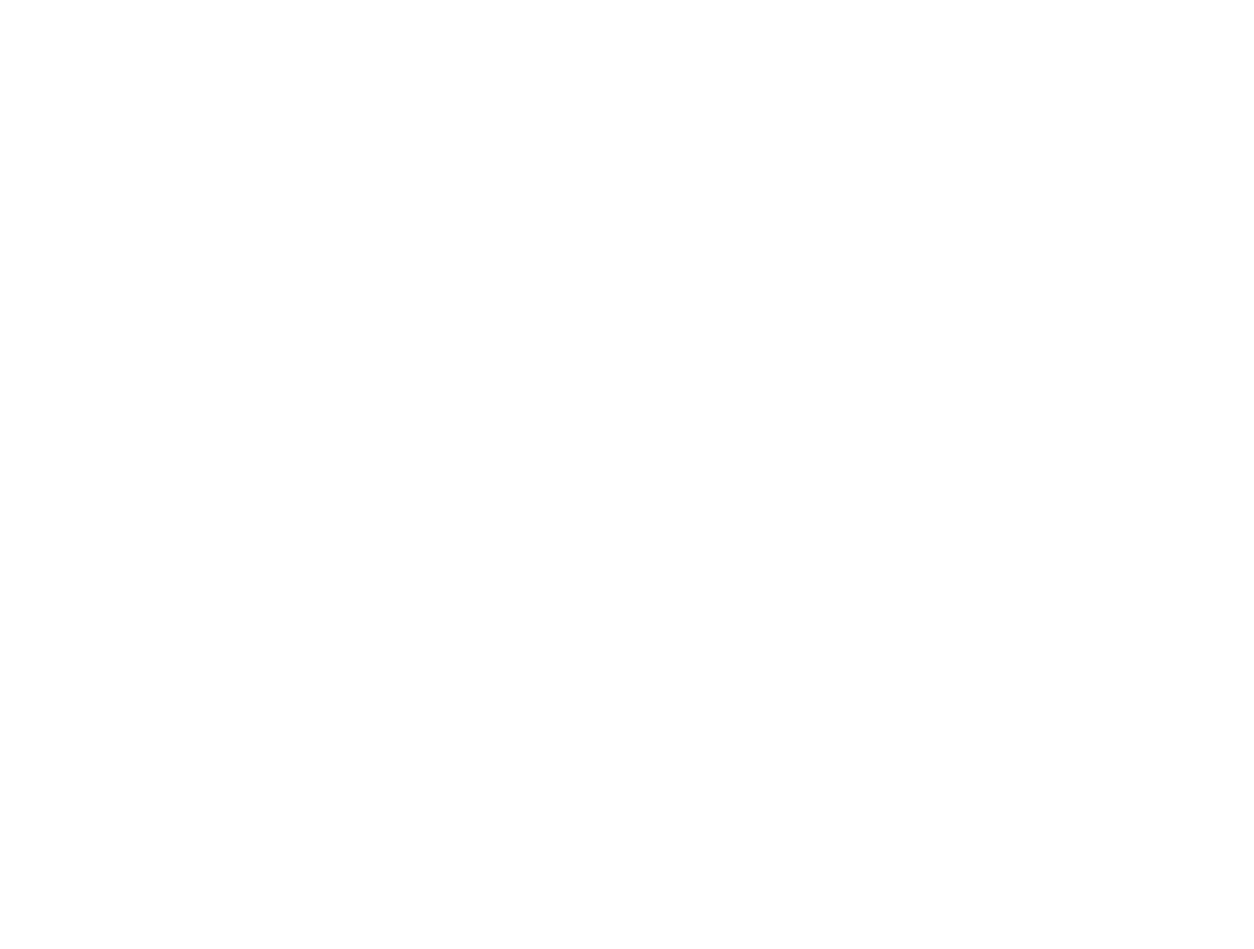
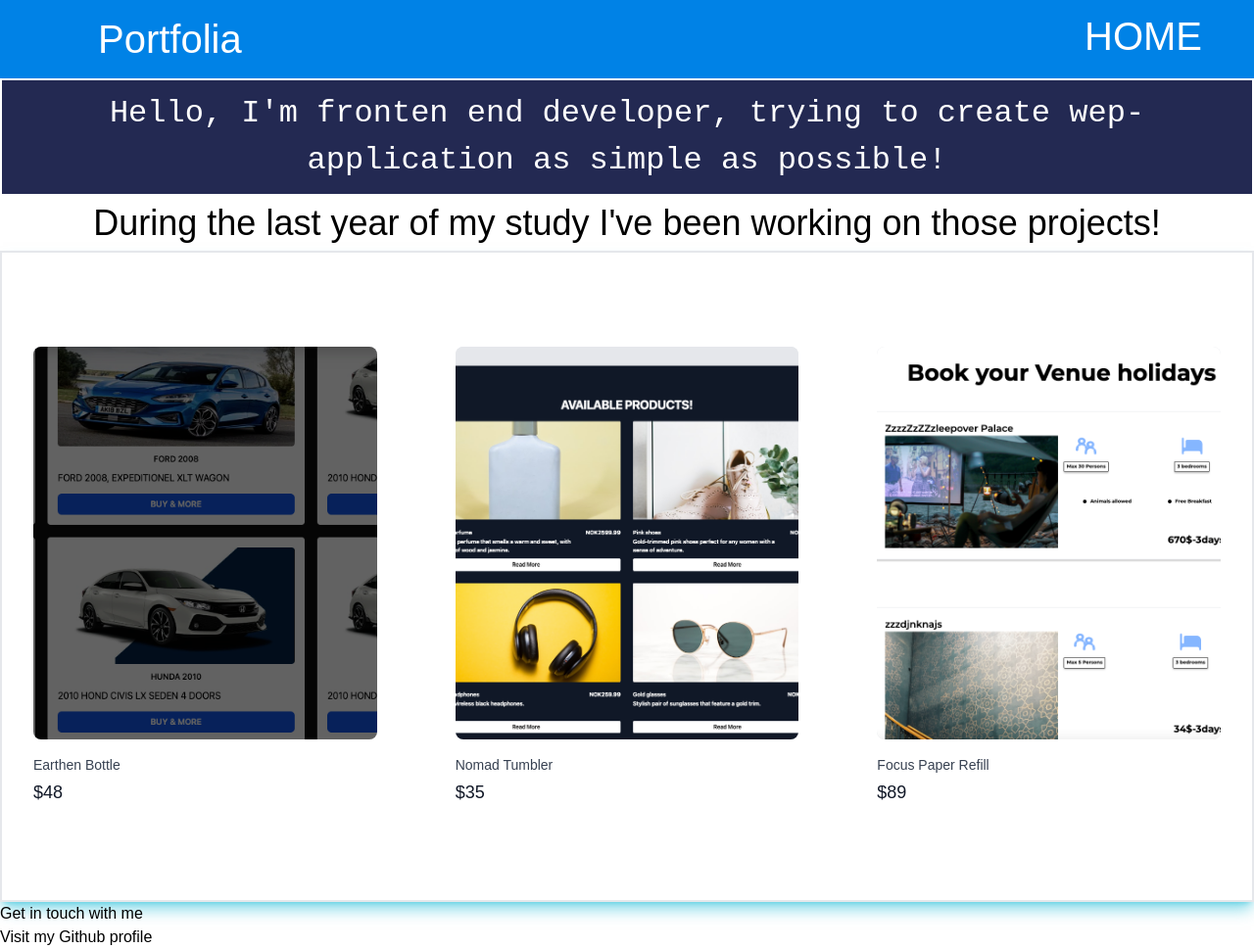
Before and after one commit to Fariaddd/Portofolia-2, a website built with Vite: page Portofolia-2/index.html in a window 1280 px wide. Shown: the whole page at 98% size. Before the commit the page ends 800 px from the top, so only its background shows below. Built offline with nearby package versions, Linux system fonts and the light colour scheme.

Commit message:
added navbar and projects section
added navbar and projects section

```diff
--- a/Portofolia-2/index.html
+++ b/Portofolia-2/index.html
@@ -1,31 +1,74 @@
 <!DOCTYPE html>
 <html lang="en">
 <head>
-    <meta charset="UTF-8" />
-    <link rel="icon" type="image/svg+xml" href="/vite.svg" />
-    <meta name="viewport" content="width=device-width, initial-scale=1.0" />
+  <meta charset="UTF-8">
+  <meta http-equiv="X-UA-Compatible" content="IE=edge">
+  <meta name="viewport" content="width=device-width, initial-scale=1.0">
+  <title>Portfolia-page</title>
   <link rel="stylesheet" href="style.css">
-    <title>Portofolia-2</title>
+
 </head>
-  <body>
 <header>
   <nav>
+    <label class="logo"> <a href="index.html"></a> Portfolia</label>
     <ul>
-          <li></li>
-          <li></li>
+      <li class="active" id="li" > <a href="index.html"></a> Home</li>
     </ul>
   </nav>
 </header>
+<body>
+    <div class="wrapper">
+      <h1 class="typing-demo">
+       Hello, I'm fronten end developer, trying to create wep-application as simple as possible!
+      </h1>
+    </div>
 
-    <main>
+
+
+
+
    <section>
+    <h2 class="p-2 text-center text-4xl ">During the last year of my study I've been working on those projects!</h2>
+    <div class="bg-white">
+      <div class="mx-auto max-w-2xl px-4 py-16 sm:px-6 sm:py-24 lg:max-w-7xl lg:px-8  border-2 shadow-lg shadow-cyan-500/50">
+        <h2 class="sr-only">Products</h2>
 
+        <div class="grid grid-cols-1 gap-x-8 gap-y-10 sm:grid-cols-2 lg:grid-cols-2 xl:grid-cols-3 xl:gap-x-20">
+          <a href="#" class="group">
+            <div class="aspect-h-1 aspect-w-1 w-full overflow-hidden rounded-lg bg-gray-200 xl:aspect-h-8 xl:aspect-w-7">
+              <img src="./imgs/Semester-project-2.png" alt="Semester-project-2." class="h-full w-full object-cover object-center group-hover:opacity-75">
+            </div>
+            <h3 class="mt-4 text-sm text-gray-700">Earthen Bottle</h3>
+            <p class="mt-1 text-lg font-medium text-gray-900">$48</p>
+          </a>
+
+          <a href="#" class="group">
+            <div class="aspect-h-1 aspect-w-1 w-full overflow-hidden rounded-lg bg-gray-200 xl:aspect-h-8 xl:aspect-w-7">
+              <img src="./imgs/JS-framework.png" alt="JS-framework." class="h-full w-full object-cover object-center group-hover:opacity-75">
+            </div>
+            <h3 class="mt-4 text-sm text-gray-700">Nomad Tumbler</h3>
+            <p class="mt-1 text-lg font-medium text-gray-900">$35</p>
+          </a>
+
+          <a href="#" class="group">
+            <div class="aspect-h-1 aspect-w-1 w-full overflow-hidden rounded-lg bg-gray-200 xl:aspect-h-8 xl:aspect-w-7">
+              <img src="./imgs/fronted-exam-mainm.png" alt="fronted-exam-main" class="h-full w-full object-cover object-center group-hover:opacity-75">
+            </div>
+            <h3 class="mt-4 text-sm text-gray-700">Focus Paper Refill</h3>
+            <p class="mt-1 text-lg font-medium text-gray-900">$89</p>
+          </a>
+        </div>
+      </div>
+    </div>
   </section>
-    </main>
+
+  <section>
+    <h2>Get in touch with me</h2>
+    <a href="https://github.com/Fariaddd">Visit my Github profile</a>
+  </section>
 
   <footer>
 
   </footer>
-    <script type="module" src="/main.js"></script>
 </body>
 </html>
--- a/Portofolia-2/package.json
+++ b/Portofolia-2/package.json
@@ -9,6 +9,7 @@
     "preview": "vite preview"
   },
   "devDependencies": {
+    "@tailwindcss/aspect-ratio": "^0.4.2",
     "autoprefixer": "^10.4.14",
     "postcss": "^8.4.24",
     "tailwindcss": "^3.3.2",
--- a/Portofolia-2/style.css
+++ b/Portofolia-2/style.css
@@ -1,3 +1,85 @@
 @tailwind base;
 @tailwind components;
 @tailwind utilities;
+
+
+
+:root {
+  --bg-color: hsl(49 37% 94%);
+  --typewriterSpeed: 6s;
+  --typewriterCharacters: 24;
+}
+
+* {
+  padding: 0;
+  margin: 0;
+  box-sizing: border-box;
+  font-family: sans-serif;
+}
+
+nav{
+  max-width: 100%;
+  background: #0082e6;
+  height: 80px;
+
+}
+
+.logo{
+  color: white;
+  font-size: 40px;
+  line-height: 80px;
+  padding: 0 100px;
+  cursor: pointer;
+}
+nav ul{
+  float: right;
+  margin-right: 40px;
+}
+
+#li{
+  font-size: 40px;
+  color: white;
+  text-transform: uppercase;
+  padding: 7px 13px;
+  border-radius: 3px;
+  cursor: pointer;
+}
+
+.wrapper {
+  display: flex;
+  max-width: 100%;
+  align-items: center;
+  text-align: center;
+  justify-content: center;
+
+  border: 2px solid #fff;
+  padding: 15px;
+  height: 15vh;
+
+  background: rgb(35, 41, 82);
+}
+
+.typing-demo {
+
+  width: 99ch;
+  animation: typing 2s steps(22), blink .5s step-end infinite alternate;
+
+  overflow: hidden;
+  font-family: monospace;
+  font-size: 2rem;
+  color: white;
+  padding: 20px;
+
+}
+
+@keyframes typing {
+  from {
+    width: 0
+  }
+}
+
+@keyframes blink {
+  50% {
+    border-color: transparent
+  }
+}
--- a/Portofolia-2/tailwind.config.js
+++ b/Portofolia-2/tailwind.config.js
@@ -4,5 +4,8 @@ export default {
   theme: {
     extend: {},
   },
-  plugins: [],
+  plugins: [
+    // ...
+    require('@tailwindcss/aspect-ratio'),
+  ],
 }
```
Also changed, not shown: Portofolia-2/imgs/JS-framework.png (added), Portofolia-2/imgs/Semester-project-2.png (added), Portofolia-2/imgs/fronted-exam-mainm.png (added), Portofolia-2/javascript.svg (deleted), Portofolia-2/logo.webp (added), 1 other file. Lines whose indentation alone changed are shown as unchanged.
